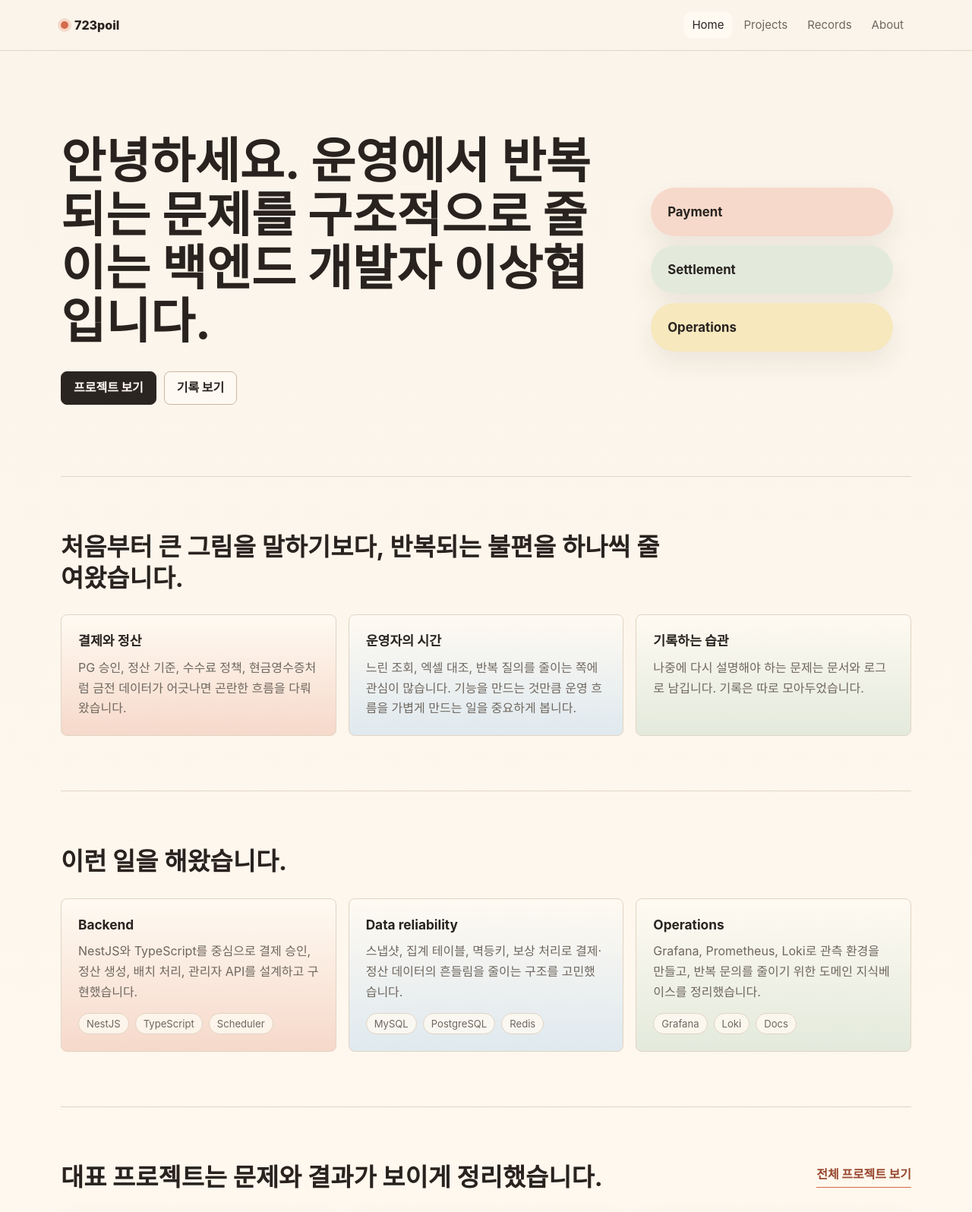
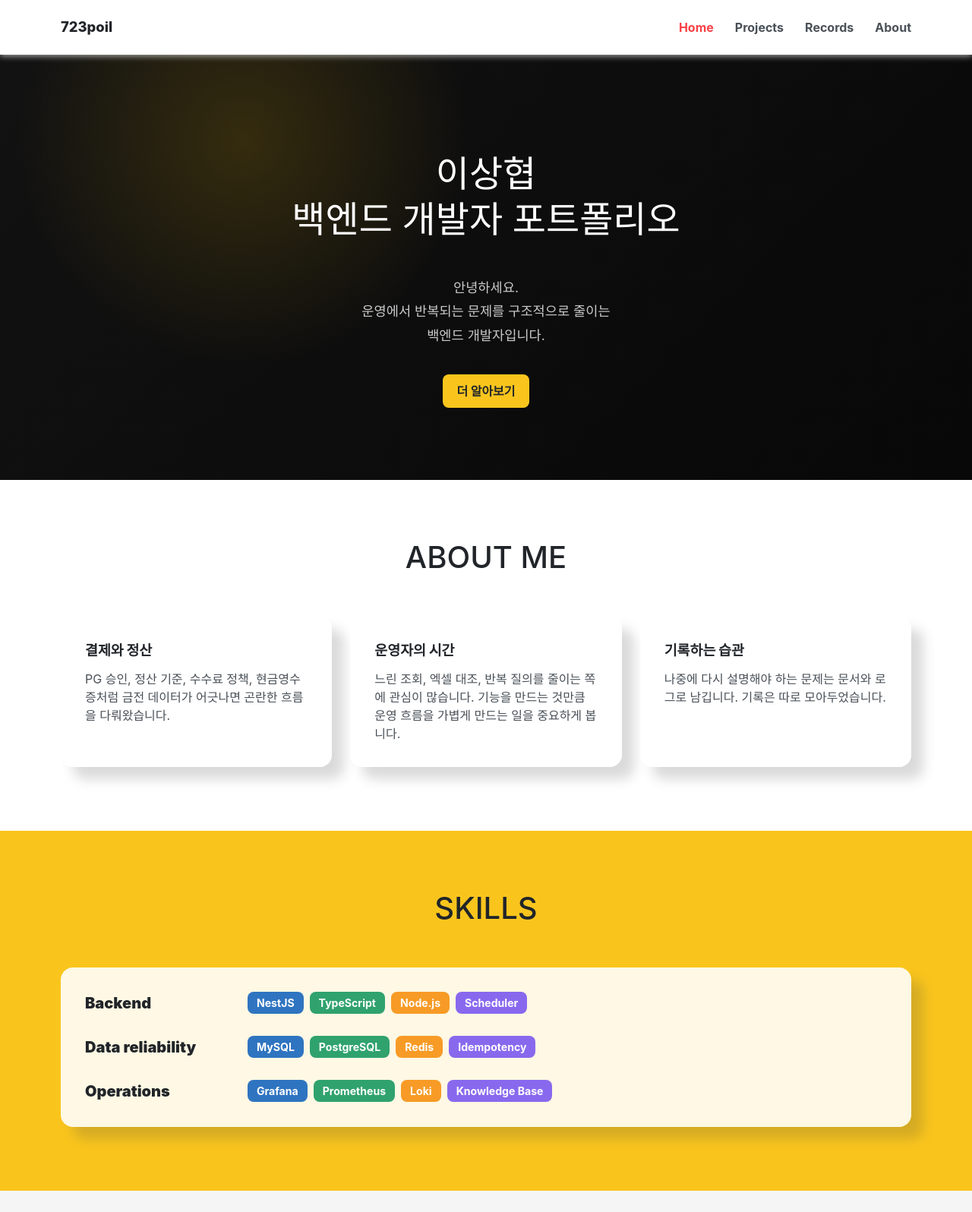
Before and after one commit to 723poil/723poil.github.io, a website: page index.html in a window 1280 px wide. Shown: the top 1596 px of the page at 76% size. Drawn offline with Linux system fonts and the light colour scheme.

Commit message:
style: align home with reference portfolio system

```diff
--- a/assets/styles.css
+++ b/assets/styles.css
@@ -1,27 +1,20 @@
 :root {
   color-scheme: light;
-  --bg: #fbf4ea;
-  --bg-quiet: #f0e4d4;
-  --panel: #fffaf2;
-  --panel-strong: #2b2521;
-  --ink: #28231f;
-  --muted: #6f675f;
-  --soft: #95877a;
-  --line: #e1d4c4;
-  --line-strong: #cab7a4;
-  --accent: #d46b4a;
-  --accent-dark: #98472f;
-  --accent-soft: #f6d9ca;
-  --sage: #5d7565;
-  --sage-soft: #e3eadc;
-  --mustard: #d6a84f;
-  --mustard-soft: #f7e8bd;
-  --blue: #536d82;
-  --blue-soft: #dfe9ef;
-  --rose: #b86d70;
-  --rose-soft: #f3dddd;
-  --radius: 8px;
-  --shadow: 0 14px 34px rgba(42, 32, 24, 0.08);
+  --white: #ffffff;
+  --black: #212529;
+  --dark: #222222;
+  --gray: #f5f5f5;
+  --yellow: #f9c51d;
+  --red: #f94148;
+  --blue: #2f74c0;
+  --green: #30a26e;
+  --orange: #f79b26;
+  --purple: #8869ee;
+  --line: #e7e7e7;
+  --muted: #6c757d;
+  --radius: 16px;
+  --pill-radius: 8px;
+  --shadow: 16px 16px 16px rgba(68, 68, 68, 0.2);
   font-family: Inter, ui-sans-serif, system-ui, -apple-system, BlinkMacSystemFont, "Segoe UI", sans-serif;
 }
 
@@ -35,9 +28,9 @@ html {
 
 body {
   margin: 0;
-  background: linear-gradient(180deg, #fbf4ea 0%, #fff8ee 44%, #f1e5d6 100%);
-  color: var(--ink);
-  line-height: 1.68;
+  background: var(--white);
+  color: var(--black);
+  line-height: 1.5;
 }
 
 a {
@@ -45,98 +38,86 @@ a {
   text-decoration: none;
 }
 
-a:hover {
-  color: var(--accent-dark);
-}
-
 .site-shell {
-  width: min(1120px, calc(100% - 40px));
+  width: min(1120px, calc(100% - 48px));
   margin: 0 auto;
 }
 
 .site-header {
   position: sticky;
   top: 0;
-  z-index: 10;
-  background: rgba(251, 244, 234, 0.9);
-  border-bottom: 1px solid var(--line);
-  backdrop-filter: blur(18px);
+  z-index: 20;
+  background: var(--white);
+  box-shadow: 0 2px 8px rgba(204, 204, 204, 0.8);
 }
 
 .nav {
   display: flex;
   align-items: center;
   justify-content: space-between;
-  min-height: 66px;
+  min-height: 72px;
   gap: 24px;
 }
 
 .brand {
-  display: inline-flex;
-  align-items: center;
-  gap: 8px;
-  font-weight: 850;
+  font-size: 1.15rem;
+  font-weight: 800;
   letter-spacing: 0;
-}
-
-.brand::before {
-  content: "";
-  width: 10px;
-  height: 10px;
-  border-radius: 50%;
-  background: var(--accent);
-  box-shadow: 0 0 0 4px var(--accent-soft);
 }
 
 .nav-links {
   display: flex;
   align-items: center;
-  gap: 6px;
-  color: var(--muted);
-  font-size: 0.94rem;
-}
-
-.nav-links a {
-  min-height: 34px;
-  display: inline-flex;
-  align-items: center;
-  padding: 0 10px;
-  border-radius: var(--radius);
+  gap: 28px;
+  color: #495057;
+  font-weight: 700;
 }
 
 .nav-links a[aria-current="page"],
 .nav-links a:hover {
-  background: var(--panel);
-  color: var(--ink);
+  color: var(--red);
 }
 
 .hero {
-  display: grid;
-  grid-template-columns: minmax(0, 1.45fr) minmax(280px, 0.75fr);
+  min-height: 560px;
+  display: flex;
   align-items: center;
-  gap: 44px;
-  min-height: 560px;
-  padding: 88px 0 72px;
+  justify-content: center;
+  padding: 120px 24px 88px;
+  text-align: center;
+  color: var(--white);
+  background:
+    linear-gradient(rgba(0, 0, 0, 0.58), rgba(0, 0, 0, 0.58)),
+    radial-gradient(circle at 25% 20%, rgba(249, 197, 29, 0.42), transparent 28%),
+    linear-gradient(135deg, #2b2b2b, #121212);
 }
 
 .hero-copy {
-  min-width: 0;
+  width: min(900px, 100%);
 }
 
 .hero h1,
 .page-title {
-  max-width: 900px;
   margin: 0;
-  font-size: 4rem;
-  line-height: 1.1;
+  font-size: 3rem;
+  font-weight: 500;
+  line-height: 1.25;
   letter-spacing: 0;
+}
+
+.hero p {
+  margin: 44px 0 0;
+  color: rgba(255, 255, 255, 0.78);
+  font-size: 1.1rem;
+  line-height: 1.8;
 }
 
 .actions {
   display: flex;
   flex-wrap: wrap;
-  gap: 10px;
-  margin-top: 30px;
+  justify-content: center;
+  gap: 12px;
+  margin-top: 36px;
 }
 
 .button {
@@ -144,108 +125,69 @@ a:hover {
   align-items: center;
   justify-content: center;
   min-height: 44px;
-  padding: 0 16px;
-  border: 1px solid var(--panel-strong);
-  border-radius: var(--radius);
-  background: var(--panel-strong);
-  color: var(--panel);
-  font-weight: 760;
-}
-
-.button:hover {
-  color: var(--panel);
-  transform: translateY(-1px);
+  padding: 0 18px;
+  border: 0;
+  border-radius: var(--pill-radius);
+  background: var(--yellow);
+  color: var(--black);
+  font-weight: 800;
 }
 
 .button.secondary {
-  border-color: var(--line-strong);
-  background: rgba(255, 253, 248, 0.64);
-  color: var(--ink);
-}
-
-.button.secondary:hover {
-  color: var(--accent-dark);
-}
-
-.hero-panel {
-  display: grid;
-  gap: 12px;
-  border: 0;
-  border-radius: var(--radius);
-  background: transparent;
-  padding: 24px;
-  box-shadow: none;
-}
-
-.hero-panel strong {
-  display: block;
-  border-radius: 999px;
-  padding: 18px 22px;
-  color: var(--ink);
-  font-size: 1.05rem;
-  box-shadow: var(--shadow);
-}
-
-.hero-panel strong:nth-child(1) {
-  background: var(--accent-soft);
-}
-
-.hero-panel strong:nth-child(2) {
-  background: var(--sage-soft);
-}
-
-.hero-panel strong:nth-child(3) {
-  background: var(--mustard-soft);
+  background: var(--dark);
+  color: var(--white);
 }
 
 .section {
-  padding: 72px 0;
-  border-top: 1px solid var(--line);
+  padding: 72px 0 84px;
 }
 
-.muted-section {
-  width: min(1120px, calc(100% - 40px));
-  margin: 0 auto;
-  border: 0;
-  border-radius: var(--radius);
-  background: linear-gradient(135deg, var(--sage-soft), #fff8ee 70%);
-  padding: 40px;
+.section-white {
+  background: var(--white);
+}
+
+.section-yellow {
+  background: var(--yellow);
+}
+
+.section-gray {
+  background: var(--gray);
+}
+
+.section-dark {
+  background: var(--dark);
+  color: var(--white);
+}
+
+.section-title {
+  display: table;
+  margin: 0 auto 48px;
+  color: inherit;
+  font-size: 2.5rem;
+  font-weight: 500;
+  line-height: 1.5;
+  letter-spacing: 0;
 }
 
 .section-heading {
-  display: flex;
-  align-items: start;
-  justify-content: space-between;
-  gap: 24px;
-  margin-bottom: 28px;
+  position: relative;
 }
 
-.section-heading h2 {
-  max-width: 800px;
-  margin: 0;
-  font-size: 2.05rem;
-  line-height: 1.24;
-  letter-spacing: 0;
-}
-
-.section-heading > a {
-  color: var(--accent-dark);
-  font-weight: 760;
-  border-bottom: 1px solid var(--accent);
+.section-heading .section-title {
+  margin-bottom: 48px;
 }
 
 .text-link {
-  display: inline-flex;
-  align-items: center;
-  min-height: 34px;
-  border-bottom: 1px solid var(--accent);
-  color: var(--accent-dark);
-  font-weight: 760;
+  position: absolute;
+  right: 0;
+  top: 14px;
+  color: var(--red);
+  font-weight: 800;
 }
 
 .grid {
   display: grid;
-  gap: 16px;
+  gap: 24px;
 }
 
 .grid.three {
@@ -256,88 +198,100 @@ a:hover {
   grid-template-columns: repeat(2, minmax(0, 1fr));
 }
 
-.card {
+.card,
+.skill-card,
+.timeline-item {
   min-width: 0;
-  border: 1px solid var(--line);
+  border: 0;
   border-radius: var(--radius);
-  background: var(--panel);
-  padding: 22px;
+  background: rgba(255, 255, 255, 0.88);
+  padding: 32px;
   box-shadow: var(--shadow);
 }
 
-.card.compact {
-  box-shadow: none;
+.card h3,
+.timeline-item h3 {
+  margin: 0 0 12px;
+  font-size: 1.15rem;
+  font-weight: 900;
+  line-height: 1.4;
 }
 
-.grid.three .card:nth-child(1) {
-  background: linear-gradient(180deg, var(--panel), var(--accent-soft));
-}
-
-.grid.three .card:nth-child(2) {
-  background: linear-gradient(180deg, var(--panel), var(--blue-soft));
-}
-
-.grid.three .card:nth-child(3) {
-  background: linear-gradient(180deg, var(--panel), var(--sage-soft));
-}
-
-.card:hover {
-  border-color: var(--line-strong);
-}
-
-.card h3 {
-  margin: 0 0 10px;
-  font-size: 1.08rem;
-  line-height: 1.35;
-}
-
-.card p {
+.card p,
+.timeline-item p {
   margin: 0;
-  color: var(--muted);
+  color: #495057;
 }
 
 .card .eyebrow,
 .timeline-item .eyebrow {
   margin: 0 0 10px;
-  color: var(--accent-dark);
-  font-size: 0.82rem;
+  color: var(--red);
+  font-size: 0.9rem;
   font-weight: 800;
-  text-transform: none;
-}
-
-.card p + p,
-.card .meta {
-  margin-top: 14px;
-}
-
-.project-card .project-card-top {
-  display: flex;
-  align-items: center;
-  justify-content: space-between;
-  gap: 12px;
-  margin-bottom: 12px;
 }
 
 .project-card .metric {
-  color: var(--accent-dark);
+  margin-top: 12px;
+  color: var(--black);
+  font-weight: 800;
 }
 
 .meta {
   display: flex;
   flex-wrap: wrap;
   gap: 8px;
+  margin-top: 16px;
 }
 
-.tag {
+.tag,
+.filter-button {
   display: inline-flex;
   align-items: center;
-  min-height: 28px;
-  padding: 0 10px;
-  border: 1px solid var(--line);
-  border-radius: 999px;
-  background: rgba(255, 250, 242, 0.8);
-  color: var(--muted);
-  font-size: 0.82rem;
+  min-height: 29px;
+  padding: 4px 12px;
+  border: 0;
+  border-radius: var(--pill-radius);
+  background: var(--blue);
+  color: var(--white);
+  font-size: 0.88rem;
+  font-weight: 700;
+}
+
+.meta .tag:nth-child(2n) {
+  background: var(--green);
+}
+
+.meta .tag:nth-child(3n) {
+  background: var(--orange);
+}
+
+.meta .tag:nth-child(4n) {
+  background: var(--purple);
+}
+
+.skill-card {
+  width: min(1120px, calc(100% - 48px));
+  margin: 0 auto;
+  display: grid;
+  gap: 28px;
+}
+
+.skill-row {
+  display: grid;
+  grid-template-columns: 190px minmax(0, 1fr);
+  align-items: start;
+  gap: 24px;
+}
+
+.skill-row h3 {
+  margin: 0;
+  font-size: 1.25rem;
+  font-weight: 900;
+}
+
+.skill-row .meta {
+  margin: 0;
 }
 
 .filters {
@@ -348,71 +302,48 @@ a:hover {
 }
 
 .filter-button {
-  min-height: 36px;
-  border: 1px solid var(--line);
-  border-radius: 999px;
-  background: rgba(255, 250, 242, 0.86);
-  color: var(--muted);
-  padding: 0 13px;
   cursor: pointer;
 }
 
-.filter-button:hover,
 .filter-button[aria-pressed="true"] {
-  border-color: var(--accent);
-  background: var(--accent-soft);
-  color: var(--accent-dark);
+  background: var(--red);
 }
 
 .archive-list {
   display: grid;
-  border-top: 1px solid var(--line-strong);
+  grid-template-columns: repeat(2, minmax(0, 1fr));
+  gap: 24px;
 }
 
 .archive-item {
   display: grid;
-  grid-template-columns: 145px minmax(0, 1fr) minmax(220px, 0.9fr);
-  gap: 18px;
-  align-items: center;
-  padding: 18px 0;
-  border-bottom: 1px solid var(--line);
+  gap: 8px;
+  min-width: 0;
+  border-radius: var(--radius);
+  background: rgba(255, 255, 255, 0.92);
+  color: var(--black);
+  padding: 28px;
+  box-shadow: var(--shadow);
 }
 
 .archive-item span {
-  color: var(--soft);
-  font: 0.86rem ui-monospace, SFMono-Regular, Menlo, Consolas, monospace;
+  color: var(--red);
+  font-weight: 800;
 }
 
 .archive-item strong {
-  color: var(--ink);
+  font-size: 1.15rem;
+  font-weight: 900;
 }
 
 .archive-item em {
-  color: var(--muted);
+  color: #495057;
   font-style: normal;
-  font-size: 0.94rem;
 }
 
 .timeline {
   display: grid;
-  gap: 14px;
-}
-
-.timeline-item {
-  position: relative;
-  border: 1px solid var(--line);
-  border-radius: var(--radius);
-  background: var(--panel);
-  padding: 22px;
-}
-
-.timeline-item h3 {
-  margin: 0 0 8px;
-}
-
-.timeline-item p:last-child {
-  margin: 0;
-  color: var(--muted);
+  gap: 24px;
 }
 
 .case-study {
@@ -430,83 +361,89 @@ a:hover {
 }
 
 .site-footer {
-  border-top: 1px solid var(--line);
-  color: var(--muted);
-  padding: 36px 0;
+  background: var(--dark);
+  color: var(--gray);
+  padding: 48px 0;
+}
+
+main.site-shell .hero {
+  width: auto;
+  margin-left: calc((100% - 100vw) / 2);
+  margin-right: calc((100% - 100vw) / 2);
+}
+
+main.site-shell > .section,
+main.site-shell > .hero + .section {
+  border-top: 0;
+}
+
+main.site-shell .section {
+  padding-left: 0;
+  padding-right: 0;
 }
 
 @media (max-width: 900px) {
-  .hero {
-    grid-template-columns: 1fr;
-    min-height: auto;
-    padding: 68px 0 48px;
-  }
-
-  .hero h1,
-  .page-title {
-    font-size: 3rem;
-  }
-
   .grid.three,
   .grid.two,
+  .archive-list,
   .case-study {
     grid-template-columns: 1fr;
   }
 
-  .section-heading {
-    align-items: flex-start;
-    flex-direction: column;
+  .skill-row {
+    grid-template-columns: 1fr;
   }
 
-  .archive-item {
-    grid-template-columns: 1fr;
-    gap: 4px;
+  .text-link {
+    position: static;
+    display: table;
+    margin: -28px auto 32px;
   }
 }
 
 @media (max-width: 640px) {
   .site-shell,
-  .muted-section {
+  .skill-card {
     width: min(100% - 28px, 1120px);
   }
 
   .nav {
     align-items: flex-start;
     flex-direction: column;
-    gap: 8px;
+    gap: 10px;
     padding: 14px 0;
   }
 
   .nav-links {
     width: 100%;
+    gap: 16px;
     overflow-x: auto;
     padding-bottom: 4px;
   }
 
   .hero {
-    padding: 52px 0 38px;
+    min-height: 520px;
+    padding: 96px 18px 72px;
   }
 
   .hero h1,
   .page-title {
-    font-size: 2.28rem;
+    font-size: 2.25rem;
   }
 
   .section {
-    padding: 48px 0;
+    padding: 56px 0 64px;
   }
 
-  .muted-section {
-    padding: 28px 18px;
-  }
-
-  .section-heading h2 {
-    font-size: 1.48rem;
+  .section-title {
+    margin-bottom: 36px;
+    font-size: 2rem;
   }
 
   .card,
-  .hero-panel,
-  .timeline-item {
-    padding: 18px;
+  .skill-card,
+  .timeline-item,
+  .archive-item {
+    padding: 24px;
   }
 }
--- a/index.html
+++ b/index.html
@@ -22,26 +22,19 @@
     </header>
 
     <main>
-      <section class="site-shell hero">
+      <section class="hero">
         <div class="hero-copy">
-          <h1>안녕하세요. 운영에서 반복되는 문제를 구조적으로 줄이는 백엔드 개발자 이상협입니다.</h1>
+          <h1>이상협<br>백엔드 개발자 포트폴리오</h1>
+          <p>안녕하세요.<br>운영에서 반복되는 문제를 구조적으로 줄이는<br>백엔드 개발자입니다.</p>
           <div class="actions">
-            <a class="button" href="/projects/">프로젝트 보기</a>
-            <a class="button secondary" href="/records/">기록 보기</a>
+            <a class="button" href="#about-snapshot">더 알아보기</a>
           </div>
         </div>
-        <aside class="hero-panel" aria-label="Portfolio highlights">
-          <strong>Payment</strong>
-          <strong>Settlement</strong>
-          <strong>Operations</strong>
-        </aside>
       </section>
 
-      <section class="site-shell section" id="about-snapshot">
-        <div class="section-heading">
-          <h2>처음부터 큰 그림을 말하기보다, 반복되는 불편을 하나씩 줄여왔습니다.</h2>
-        </div>
-        <div class="grid three">
+      <section class="section section-white" id="about-snapshot">
+        <h2 class="section-title">ABOUT ME</h2>
+        <div class="grid three site-shell">
           <article class="card compact">
             <h3>결제와 정산</h3>
             <p>PG 승인, 정산 기준, 수수료 정책, 현금영수증처럼 금전 데이터가 어긋나면 곤란한 흐름을 다뤄왔습니다.</p>
@@ -57,61 +50,55 @@
         </div>
       </section>
 
-      <section class="site-shell section" id="core-skills">
-        <div class="section-heading">
-          <h2>이런 일을 해왔습니다.</h2>
-        </div>
-        <div class="grid three">
-          <article class="card compact">
+      <section class="section section-yellow" id="core-skills">
+        <h2 class="section-title">SKILLS</h2>
+        <div class="skill-card">
+          <article class="skill-row">
             <h3>Backend</h3>
-            <p>NestJS와 TypeScript를 중심으로 결제 승인, 정산 생성, 배치 처리, 관리자 API를 설계하고 구현했습니다.</p>
             <div class="meta">
               <span class="tag">NestJS</span>
               <span class="tag">TypeScript</span>
+              <span class="tag">Node.js</span>
               <span class="tag">Scheduler</span>
             </div>
           </article>
-          <article class="card compact">
+          <article class="skill-row">
             <h3>Data reliability</h3>
-            <p>스냅샷, 집계 테이블, 멱등키, 보상 처리로 결제·정산 데이터의 흔들림을 줄이는 구조를 고민했습니다.</p>
             <div class="meta">
               <span class="tag">MySQL</span>
               <span class="tag">PostgreSQL</span>
               <span class="tag">Redis</span>
+              <span class="tag">Idempotency</span>
             </div>
           </article>
-          <article class="card compact">
+          <article class="skill-row">
             <h3>Operations</h3>
-            <p>Grafana, Prometheus, Loki로 관측 환경을 만들고, 반복 문의를 줄이기 위한 도메인 지식베이스를 정리했습니다.</p>
             <div class="meta">
               <span class="tag">Grafana</span>
+              <span class="tag">Prometheus</span>
               <span class="tag">Loki</span>
-              <span class="tag">Docs</span>
+              <span class="tag">Knowledge Base</span>
             </div>
           </article>
         </div>
       </section>
 
-      <section class="site-shell section" id="featured-projects">
-        <div class="section-heading">
-          <h2>대표 프로젝트는 문제와 결과가 보이게 정리했습니다.</h2>
+      <section class="section section-gray" id="featured-projects">
+        <div class="section-heading site-shell">
+          <h2 class="section-title">PROJECTS</h2>
           <a class="text-link" href="/projects/">전체 프로젝트 보기</a>
         </div>
-        <div class="grid three" id="featured-project-list"></div>
+        <div class="grid three site-shell" id="featured-project-list"></div>
       </section>
 
-      <section class="site-shell section muted-section" id="project-archive-preview">
-        <div class="section-heading">
-          <h2>작지만 분명한 작업들도 따로 흘려보내지 않았습니다.</h2>
-        </div>
-        <div class="archive-list" id="archive-project-list"></div>
+      <section class="section section-dark" id="project-archive-preview">
+        <h2 class="section-title">ARCHIVING</h2>
+        <div class="archive-list site-shell" id="archive-project-list"></div>
       </section>
 
-      <section class="site-shell section" id="experience">
-        <div class="section-heading">
-          <h2>제품을 운영하는 팀 안에서 필요한 백엔드를 만들었습니다.</h2>
-        </div>
-        <div class="timeline">
+      <section class="section section-gray" id="experience">
+        <h2 class="section-title">CAREER</h2>
+        <div class="timeline site-shell">
           <article class="timeline-item">
             <p class="eyebrow">2026 · 씨앤에이아이</p>
             <h3>백엔드 개발자</h3>
@@ -125,12 +112,12 @@
         </div>
       </section>
 
-      <section class="site-shell section" id="recent-records">
-        <div class="section-heading">
-          <h2>기록은 따로 모아두었습니다.</h2>
+      <section class="section section-white" id="recent-records">
+        <div class="section-heading site-shell">
+          <h2 class="section-title">RECORDS</h2>
           <a class="text-link" href="/records/">전체 기록 보기</a>
         </div>
-        <div class="grid three" id="recent-record-list"></div>
+        <div class="grid three site-shell" id="recent-record-list"></div>
       </section>
     </main>
 
```
Also changed, not shown: tests/routes.test.js (+7 -4 lines).
